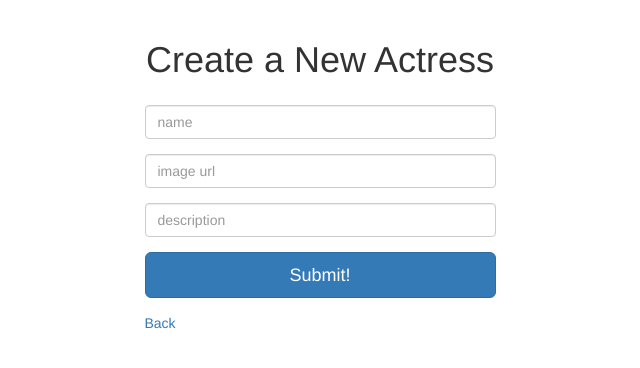
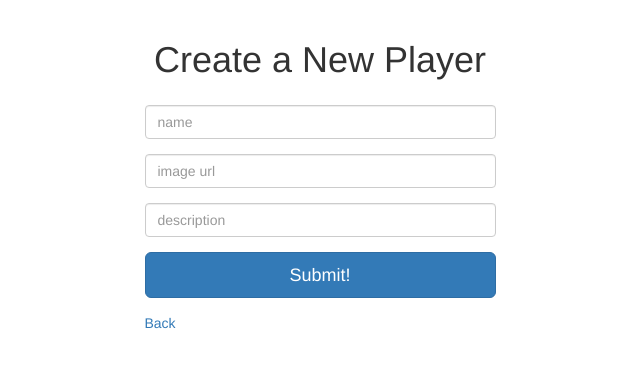
Before and after one commit to JohnsonWei0516/Gallery-v9, a Node server app: page /campgrounds/new in a window 1280 px wide. Shown: the part 52-420 px from the top of the page, without its empty margins (320-960 px from the left). Run offline with Node 20, Linux system fonts and the light colour scheme; the visitor is signed in with stand-in values (Sample User, id 1); some libraries are stand-ins or nearby versions.

Commit message:
Update new.ejs

```diff
--- a/views/campgrounds/new.ejs
+++ b/views/campgrounds/new.ejs
@@ -2,7 +2,7 @@
 <div class="container">
 
     <div class="row">
-<h1 style="text-align:center;">Create a New Actress</h1>
+<h1 style="text-align:center;">Create a New Player</h1>
 <div style="width:30%; margin:25px auto;">
     <form action="/campgrounds" method="POST">
         <div class="form-group">
```
